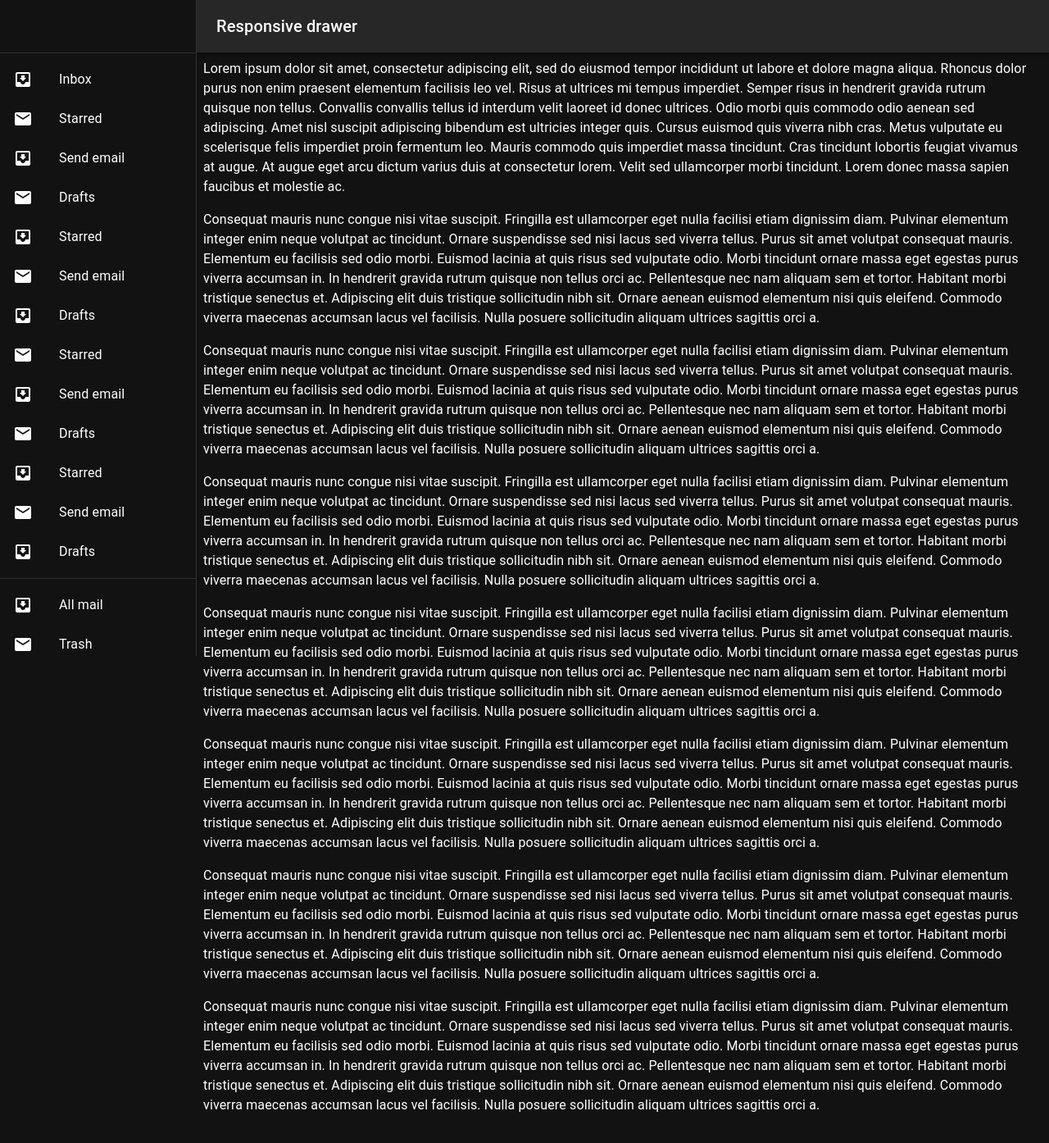
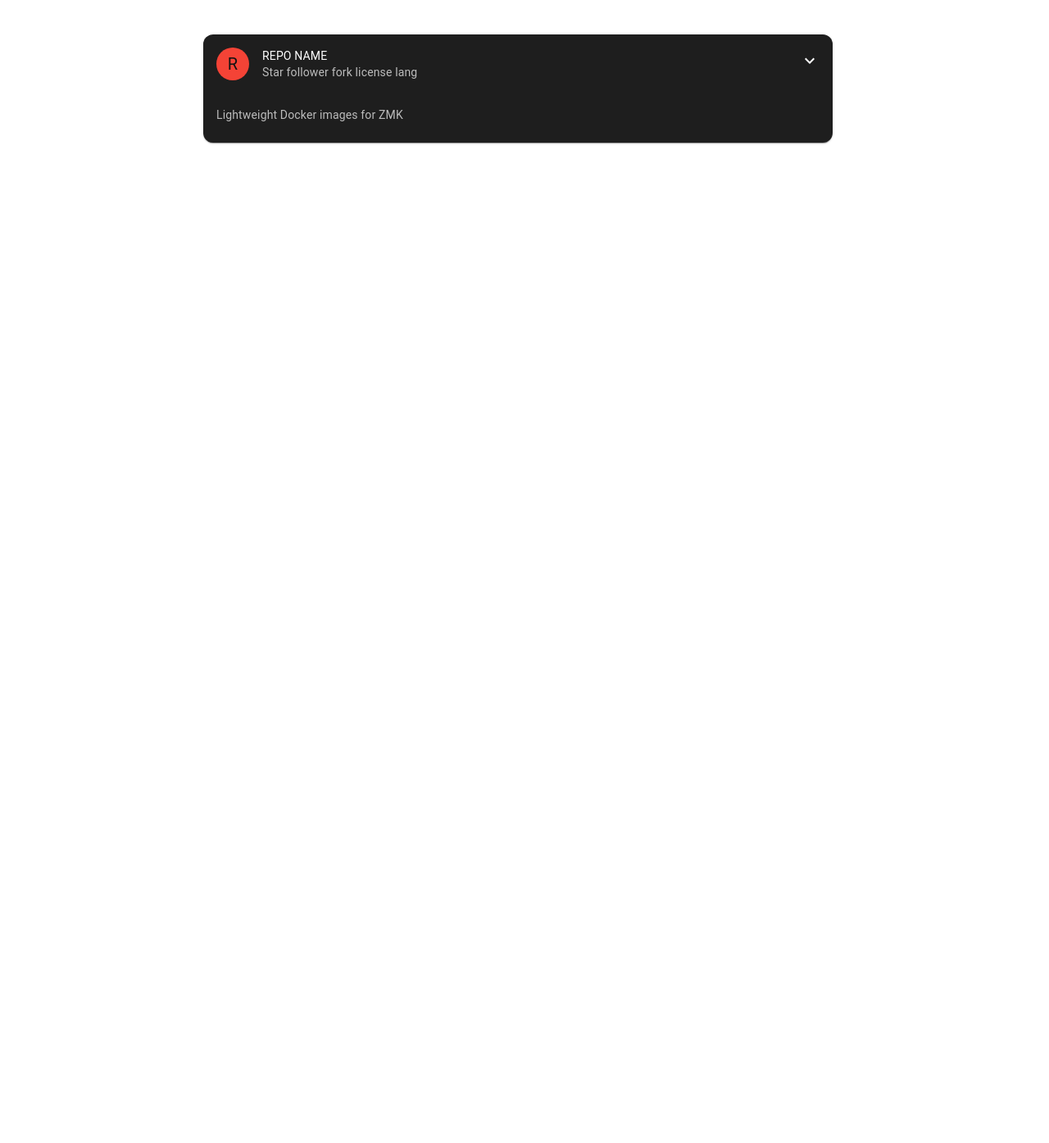
Before and after one commit to kien242/github-finder, a React (Create React App) app: page / in a window 1280 px wide. Shown: the top 1394 px of the page at 82% size. After the commit the page ends 800 px from the top, so only its background shows below. Built offline with nearby package versions, Linux system fonts and the light colour scheme.

Commit message:
Update index.js

```diff
--- a/src/Component/RepoCard/index.js
+++ b/src/Component/RepoCard/index.js
@@ -1,249 +1,86 @@
 import * as React from 'react';
-import PropTypes from 'prop-types';
-import AppBar from '@mui/material/AppBar';
-import Box from '@mui/material/Box';
-import CssBaseline from '@mui/material/CssBaseline';
-import Divider from '@mui/material/Divider';
-import Drawer from '@mui/material/Drawer';
+import { styled } from '@mui/material/styles';
+import Card from '@mui/material/Card';
+import CardHeader from '@mui/material/CardHeader';
+import CardContent from '@mui/material/CardContent';
+import Collapse from '@mui/material/Collapse';
+import Avatar from '@mui/material/Avatar';
 import IconButton from '@mui/material/IconButton';
-import InboxIcon from '@mui/icons-material/MoveToInbox';
-import List from '@mui/material/List';
-import ListItem from '@mui/material/ListItem';
-import ListItemButton from '@mui/material/ListItemButton';
-import ListItemIcon from '@mui/material/ListItemIcon';
-import ListItemText from '@mui/material/ListItemText';
-import MailIcon from '@mui/icons-material/Mail';
-import MenuIcon from '@mui/icons-material/Menu';
-import Toolbar from '@mui/material/Toolbar';
 import Typography from '@mui/material/Typography';
+import { red } from '@mui/material/colors';
+import ExpandMoreIcon from '@mui/icons-material/ExpandMore';
 
-const drawerWidth = 240;
+const ExpandMore = styled((props) => {
+  const { expand, ...other } = props;
+  return <IconButton {...other} />;
+})(({ theme, expand }) => ({
+  transform: !expand ? 'rotate(0deg)' : 'rotate(180deg)',
+  marginLeft: 'auto',
+  transition: theme.transitions.create('transform', {
+    duration: theme.transitions.duration.shortest,
+  }),
+}));
 
-function ResponsiveDrawer(props) {
-  const { window } = props;
-  const [mobileOpen, setMobileOpen] = React.useState(false);
+export default function RecipeReviewCard() {
+  const [expanded, setExpanded] = React.useState(false);
 
-  const handleDrawerToggle = () => {
-    setMobileOpen(!mobileOpen);
+  const handleExpandClick = () => {
+    setExpanded(!expanded);
   };
 
-  const drawer = (
-    <div>
-      <Toolbar />
-      <Divider />
-      <List>
-        {['Inbox', 'Starred', 'Send email', 'Drafts', 'Starred', 'Send email', 'Drafts', 'Starred', 'Send email', 'Drafts', 'Starred', 'Send email', 'Drafts'].map((text, index) => (
-          <ListItem key={text} disablePadding>
-            <ListItemButton>
-              <ListItemIcon>
-                {index % 2 === 0 ? <InboxIcon /> : <MailIcon />}
-              </ListItemIcon>
-              <ListItemText primary={text} />
-            </ListItemButton>
-          </ListItem>
-        ))}
-      </List>
-      <Divider />
-      <List>
-        {['All mail', 'Trash', 'Spam'].map((text, index) => (
-          <ListItem key={text} disablePadding>
-            <ListItemButton>
-              <ListItemIcon>
-                {index % 2 === 0 ? <InboxIcon /> : <MailIcon />}
-              </ListItemIcon>
-              <ListItemText primary={text} />
-            </ListItemButton>
-          </ListItem>
-        ))}
-      </List>
-    </div>
-  );
+  return (
+    <Card sx={{ width:'60%', marginTop:'50px', borderRadius:3}}>
+      <CardHeader
+        avatar={
+          <Avatar sx={{ bgcolor: red[500], variant:'rounded' }} >
+            R
+          </Avatar>
+        }
+        action={
+          <ExpandMore
+          expand={expanded}
+          onClick={handleExpandClick}
+          aria-expanded={expanded}
+          aria-label="show more"
+        >
+          <ExpandMoreIcon />
+        </ExpandMore>
+        }
+        title="REPO NAME"
+        subheader=" Star   follower     fork  license  lang"
+      />
+      <CardContent>
+        <Typography variant="body2" color="text.secondary">
+        Lightweight Docker images for ZMK
+        </Typography>
+      </CardContent>
 
-  const container = window !== undefined ? () => window().document.body : undefined;
-
-  return (
-    <Box sx={{ display: 'flex' }}>
-      <CssBaseline />
-
-      <AppBar
-        position="fixed"
-        sx={{
-          width: { sm: `calc(100% - ${drawerWidth}px)` },
-          ml: { sm: `${drawerWidth}px` },
-        }}
-      >
-        <Toolbar>
-          <IconButton
-            color="inherit"
-            aria-label="open drawer"
-            edge="start"
-            onClick={handleDrawerToggle}
-            sx={{ mr: 2, display: { sm: 'none' } }}
-          >
-            <MenuIcon />
-          </IconButton>
-          <Typography variant="h6" noWrap component="div">
-            Responsive drawer
+      <Collapse in={expanded} timeout="auto" unmountOnExit>
+        <CardContent>
+          <Typography paragraph>README:</Typography>
+          <Typography paragraph>
+            Heat 1/2 cup of the broth in a pot until simmering, add saffron and set
+            aside for 10 minutes.
           </Typography>
-        </Toolbar>
-      </AppBar>
-
-
-      <Box
-        component="nav"
-        sx={{ width: { sm: drawerWidth }, flexShrink: { sm: 0 } }}
-        aria-label="mailbox folders"
-      >
-        {/* The implementation can be swapped with js to avoid SEO duplication of links. */}
-        <Drawer
-          container={container}
-          variant="temporary"
-          open={mobileOpen}
-          onClose={handleDrawerToggle}
-          ModalProps={{
-            keepMounted: true, // Better open performance on mobile.
-          }}
-          sx={{
-            display: { xs: 'block', sm: 'none' },
-            '& .MuiDrawer-paper': { boxSizing: 'border-box', width: drawerWidth },
-          }}
-        >
-          {drawer}
-        </Drawer>
-        <Drawer
-          variant="permanent"
-          sx={{
-            display: { xs: 'none', sm: 'block' },
-            '& .MuiDrawer-paper': { boxSizing: 'border-box', width: drawerWidth },
-          }}
-          open
-        >
-          {drawer}
-        </Drawer>
-      </Box>
-
-
-      <Box
-        component="main"
-        sx={{ flexGrow: 1, p: 3, width: { sm: `calc(100% - ${drawerWidth}px)` } }}
-      >
-        <Toolbar />
-        <Typography paragraph>
-          Lorem ipsum dolor sit amet, consectetur adipiscing elit, sed do eiusmod
-          tempor incididunt ut labore et dolore magna aliqua. Rhoncus dolor purus non
-          enim praesent elementum facilisis leo vel. Risus at ultrices mi tempus
-          imperdiet. Semper risus in hendrerit gravida rutrum quisque non tellus.
-          Convallis convallis tellus id interdum velit laoreet id donec ultrices.
-          Odio morbi quis commodo odio aenean sed adipiscing. Amet nisl suscipit
-          adipiscing bibendum est ultricies integer quis. Cursus euismod quis viverra
-          nibh cras. Metus vulputate eu scelerisque felis imperdiet proin fermentum
-          leo. Mauris commodo quis imperdiet massa tincidunt. Cras tincidunt lobortis
-          feugiat vivamus at augue. At augue eget arcu dictum varius duis at
-          consectetur lorem. Velit sed ullamcorper morbi tincidunt. Lorem donec massa
-          sapien faucibus et molestie ac.
-        </Typography>
-        <Typography paragraph>
-          Consequat mauris nunc congue nisi vitae suscipit. Fringilla est ullamcorper
-          eget nulla facilisi etiam dignissim diam. Pulvinar elementum integer enim
-          neque volutpat ac tincidunt. Ornare suspendisse sed nisi lacus sed viverra
-          tellus. Purus sit amet volutpat consequat mauris. Elementum eu facilisis
-          sed odio morbi. Euismod lacinia at quis risus sed vulputate odio. Morbi
-          tincidunt ornare massa eget egestas purus viverra accumsan in. In hendrerit
-          gravida rutrum quisque non tellus orci ac. Pellentesque nec nam aliquam sem
-          et tortor. Habitant morbi tristique senectus et. Adipiscing elit duis
-          tristique sollicitudin nibh sit. Ornare aenean euismod elementum nisi quis
-          eleifend. Commodo viverra maecenas accumsan lacus vel facilisis. Nulla
-          posuere sollicitudin aliquam ultrices sagittis orci a.
-        </Typography>
-        <Typography paragraph>
-          Consequat mauris nunc congue nisi vitae suscipit. Fringilla est ullamcorper
-          eget nulla facilisi etiam dignissim diam. Pulvinar elementum integer enim
-          neque volutpat ac tincidunt. Ornare suspendisse sed nisi lacus sed viverra
-          tellus. Purus sit amet volutpat consequat mauris. Elementum eu facilisis
-          sed odio morbi. Euismod lacinia at quis risus sed vulputate odio. Morbi
-          tincidunt ornare massa eget egestas purus viverra accumsan in. In hendrerit
-          gravida rutrum quisque non tellus orci ac. Pellentesque nec nam aliquam sem
-          et tortor. Habitant morbi tristique senectus et. Adipiscing elit duis
-          tristique sollicitudin nibh sit. Ornare aenean euismod elementum nisi quis
-          eleifend. Commodo viverra maecenas accumsan lacus vel facilisis. Nulla
-          posuere sollicitudin aliquam ultrices sagittis orci a.
-        </Typography>
-        <Typography paragraph>
-          Consequat mauris nunc congue nisi vitae suscipit. Fringilla est ullamcorper
-          eget nulla facilisi etiam dignissim diam. Pulvinar elementum integer enim
-          neque volutpat ac tincidunt. Ornare suspendisse sed nisi lacus sed viverra
-          tellus. Purus sit amet volutpat consequat mauris. Elementum eu facilisis
-          sed odio morbi. Euismod lacinia at quis risus sed vulputate odio. Morbi
-          tincidunt ornare massa eget egestas purus viverra accumsan in. In hendrerit
-          gravida rutrum quisque non tellus orci ac. Pellentesque nec nam aliquam sem
-          et tortor. Habitant morbi tristique senectus et. Adipiscing elit duis
-          tristique sollicitudin nibh sit. Ornare aenean euismod elementum nisi quis
-          eleifend. Commodo viverra maecenas accumsan lacus vel facilisis. Nulla
-          posuere sollicitudin aliquam ultrices sagittis orci a.
-        </Typography>
-        <Typography paragraph>
-          Consequat mauris nunc congue nisi vitae suscipit. Fringilla est ullamcorper
-          eget nulla facilisi etiam dignissim diam. Pulvinar elementum integer enim
-          neque volutpat ac tincidunt. Ornare suspendisse sed nisi lacus sed viverra
-          tellus. Purus sit amet volutpat consequat mauris. Elementum eu facilisis
-          sed odio morbi. Euismod lacinia at quis risus sed vulputate odio. Morbi
-          tincidunt ornare massa eget egestas purus viverra accumsan in. In hendrerit
-          gravida rutrum quisque non tellus orci ac. Pellentesque nec nam aliquam sem
-          et tortor. Habitant morbi tristique senectus et. Adipiscing elit duis
-          tristique sollicitudin nibh sit. Ornare aenean euismod elementum nisi quis
-          eleifend. Commodo viverra maecenas accumsan lacus vel facilisis. Nulla
-          posuere sollicitudin aliquam ultrices sagittis orci a.
-        </Typography>
-        <Typography paragraph>
-          Consequat mauris nunc congue nisi vitae suscipit. Fringilla est ullamcorper
-          eget nulla facilisi etiam dignissim diam. Pulvinar elementum integer enim
-          neque volutpat ac tincidunt. Ornare suspendisse sed nisi lacus sed viverra
-          tellus. Purus sit amet volutpat consequat mauris. Elementum eu facilisis
-          sed odio morbi. Euismod lacinia at quis risus sed vulputate odio. Morbi
-          tincidunt ornare massa eget egestas purus viverra accumsan in. In hendrerit
-          gravida rutrum quisque non tellus orci ac. Pellentesque nec nam aliquam sem
-          et tortor. Habitant morbi tristique senectus et. Adipiscing elit duis
-          tristique sollicitudin nibh sit. Ornare aenean euismod elementum nisi quis
-          eleifend. Commodo viverra maecenas accumsan lacus vel facilisis. Nulla
-          posuere sollicitudin aliquam ultrices sagittis orci a.
-        </Typography>
-        <Typography paragraph>
-          Consequat mauris nunc congue nisi vitae suscipit. Fringilla est ullamcorper
-          eget nulla facilisi etiam dignissim diam. Pulvinar elementum integer enim
-          neque volutpat ac tincidunt. Ornare suspendisse sed nisi lacus sed viverra
-          tellus. Purus sit amet volutpat consequat mauris. Elementum eu facilisis
-          sed odio morbi. Euismod lacinia at quis risus sed vulputate odio. Morbi
-          tincidunt ornare massa eget egestas purus viverra accumsan in. In hendrerit
-          gravida rutrum quisque non tellus orci ac. Pellentesque nec nam aliquam sem
-          et tortor. Habitant morbi tristique senectus et. Adipiscing elit duis
-          tristique sollicitudin nibh sit. Ornare aenean euismod elementum nisi quis
-          eleifend. Commodo viverra maecenas accumsan lacus vel facilisis. Nulla
-          posuere sollicitudin aliquam ultrices sagittis orci a.
-        </Typography>
-        <Typography paragraph>
-          Consequat mauris nunc congue nisi vitae suscipit. Fringilla est ullamcorper
-          eget nulla facilisi etiam dignissim diam. Pulvinar elementum integer enim
-          neque volutpat ac tincidunt. Ornare suspendisse sed nisi lacus sed viverra
-          tellus. Purus sit amet volutpat consequat mauris. Elementum eu facilisis
-          sed odio morbi. Euismod lacinia at quis risus sed vulputate odio. Morbi
-          tincidunt ornare massa eget egestas purus viverra accumsan in. In hendrerit
-          gravida rutrum quisque non tellus orci ac. Pellentesque nec nam aliquam sem
-          et tortor. Habitant morbi tristique senectus et. Adipiscing elit duis
-          tristique sollicitudin nibh sit. Ornare aenean euismod elementum nisi quis
-          eleifend. Commodo viverra maecenas accumsan lacus vel facilisis. Nulla
-          posuere sollicitudin aliquam ultrices sagittis orci a.
-        </Typography>
-      </Box>
-    </Box>
+          <Typography paragraph>
+            Heat oil in a (14- to 16-inch) paella pan or a large, deep skillet over
+            medium-high heat. Add chicken, shrimp and chorizo, and cook, stirring
+            occasionally until lightly browned, 6 to 8 minutes. Transfer shrimp to a
+            large plate and set aside, leaving chicken and chorizo in the pan. Add
+            pimentón, bay leaves, garlic, tomatoes, onion, salt and pepper, and cook,
+            stirring often until thickened and fragrant, about 10 minutes. Add
+            saffron broth and remaining 4 1/2 cups chicken broth; bring to a boil.
+          </Typography>
+          <Typography paragraph>
+            Add rice and stir very gently to distribute. Top with artichokes and
+            peppers, and cook without stirring, until most of the liquid is absorbed,
+            15 to 18 minutes. Reduce heat to medium-low, add reserved shrimp and
+            mussels, tucking them down into the rice, and cook again without
+            stirring, until mussels have opened and rice is just tender, 5 to 7
+            minutes more. (Discard any mussels that don&apos;t open.)
+          </Typography>
+        </CardContent>
+      </Collapse>
+    </Card>
   );
 }
-
-ResponsiveDrawer.propTypes = {
-  /**
-   * Injected by the documentation to work in an iframe.
-   * You won't need it on your project.
-   */
-  window: PropTypes.func,
-};
-
-export default ResponsiveDrawer;
```
